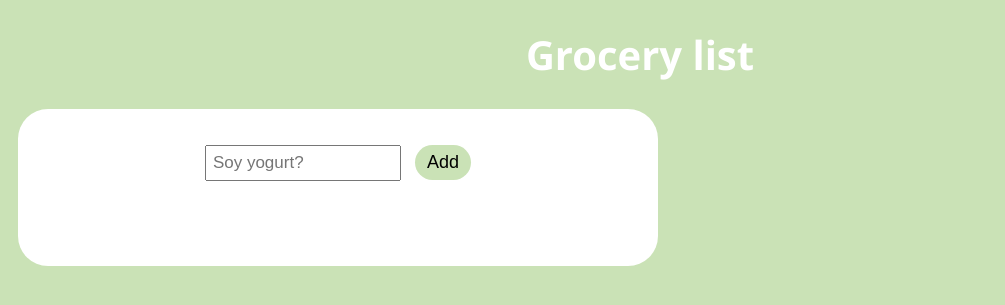
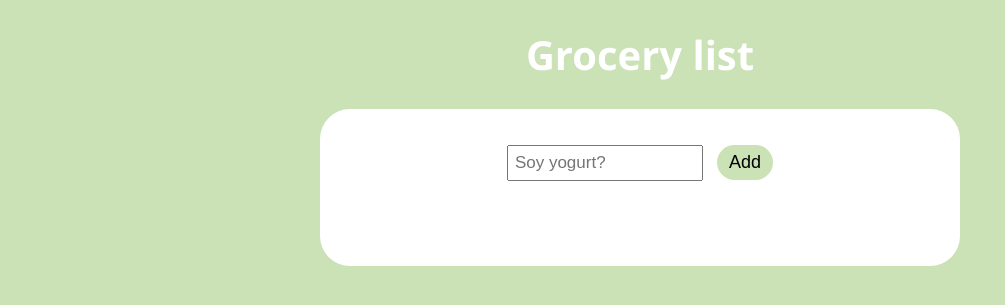
Before and after one commit to solarwind559/solarwind559.github.io, a PHP site: page / in a window 1280 px wide. Shown: the top 305 px of the page, without its empty margins (0-1005 px from the left). Run offline with PHP 8.4, Linux system fonts and the light colour scheme; some libraries are stand-ins or nearby versions.

Commit message:
Add files via upload

```diff
--- a/JS-groceryApp/style.css
+++ b/JS-groceryApp/style.css
@@ -14,7 +14,7 @@ h1 {
   background-color: white;
   padding: 20px;
   max-width: 600px;
-  margin: 10px;
+  margin: auto;
   border-radius: 30px;
 }
 
```
